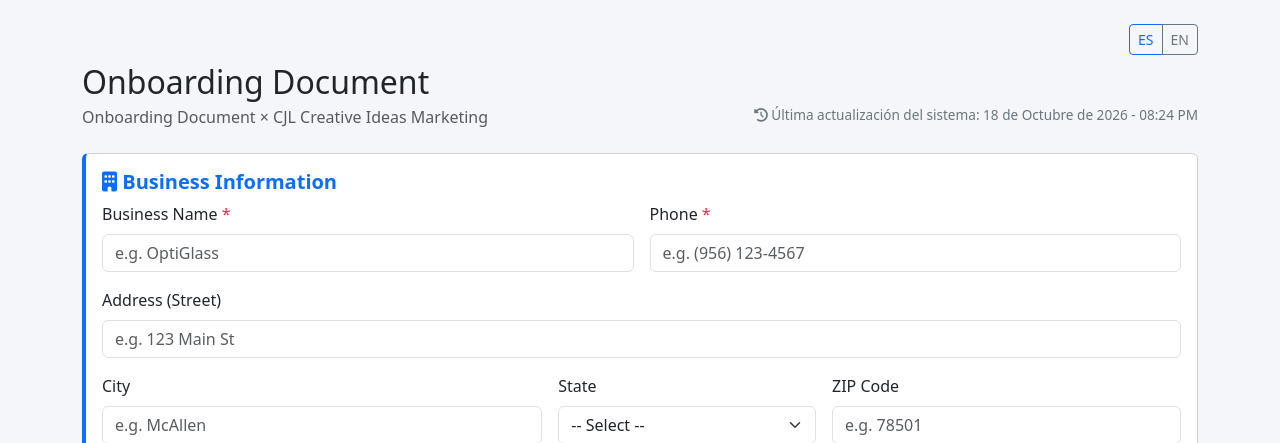
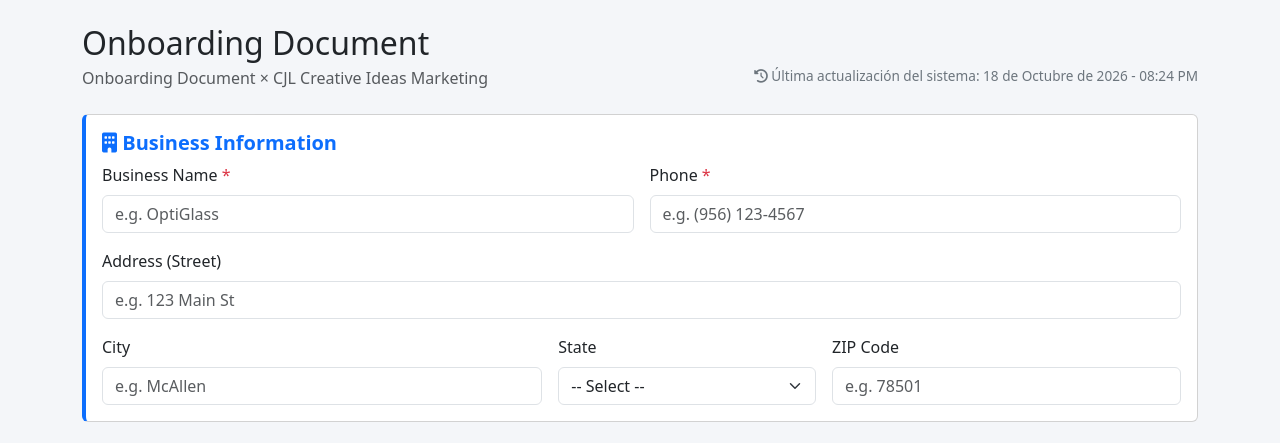
Before and after one commit to Leonel-Tapia/cjl-onboarding, a FastAPI app: page /onboarding in a window 1280 px wide. Shown: the part 66-509 px from the top of the page. Run offline with FastAPI, Linux system fonts and the light colour scheme; some libraries are stand-ins or nearby versions.

Commit message:
Remove: Hide ES/EN button until translation is ready

```diff
--- a/app/templates/onboarding_form.html
+++ b/app/templates/onboarding_form.html
@@ -9,12 +9,7 @@ html { scroll-behavior: smooth; }
     #goToSignBtn { padding: 15px; border-radius: 50%; }
 }notepad app/templates/onboarding_form.htm
 </style>
-<div class="d-flex justify-content-end mb-2">
-    <div class="btn-group btn-group-sm">
-        <a href="/onboarding/es" class="btn btn-outline-primary">ES</a>
-        <a href="/onboarding/en" class="btn btn-outline-secondary">EN</a>
-    </div>
-</div>
+
 <h2 class="mb-1">Onboarding Document</h2>
 <p class="text-muted mb-4">Onboarding Document &times; CJL Creative Ideas Marketing <span class="float-end text-secondary" style="font-size: 0.85rem;"><i class="fas fa-history"></i> Última actualización del sistema: 18 de Octubre de 2026 - 08:24 PM</span></p>
 
```
